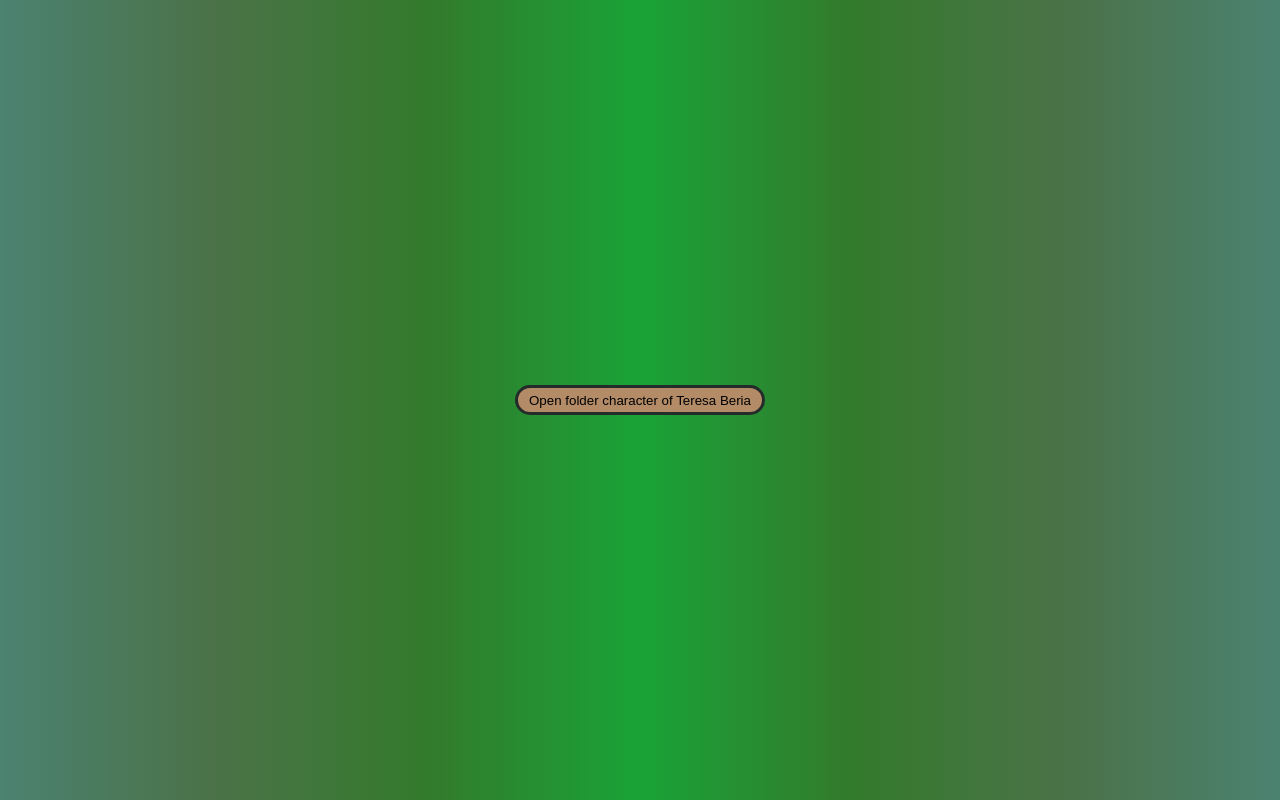
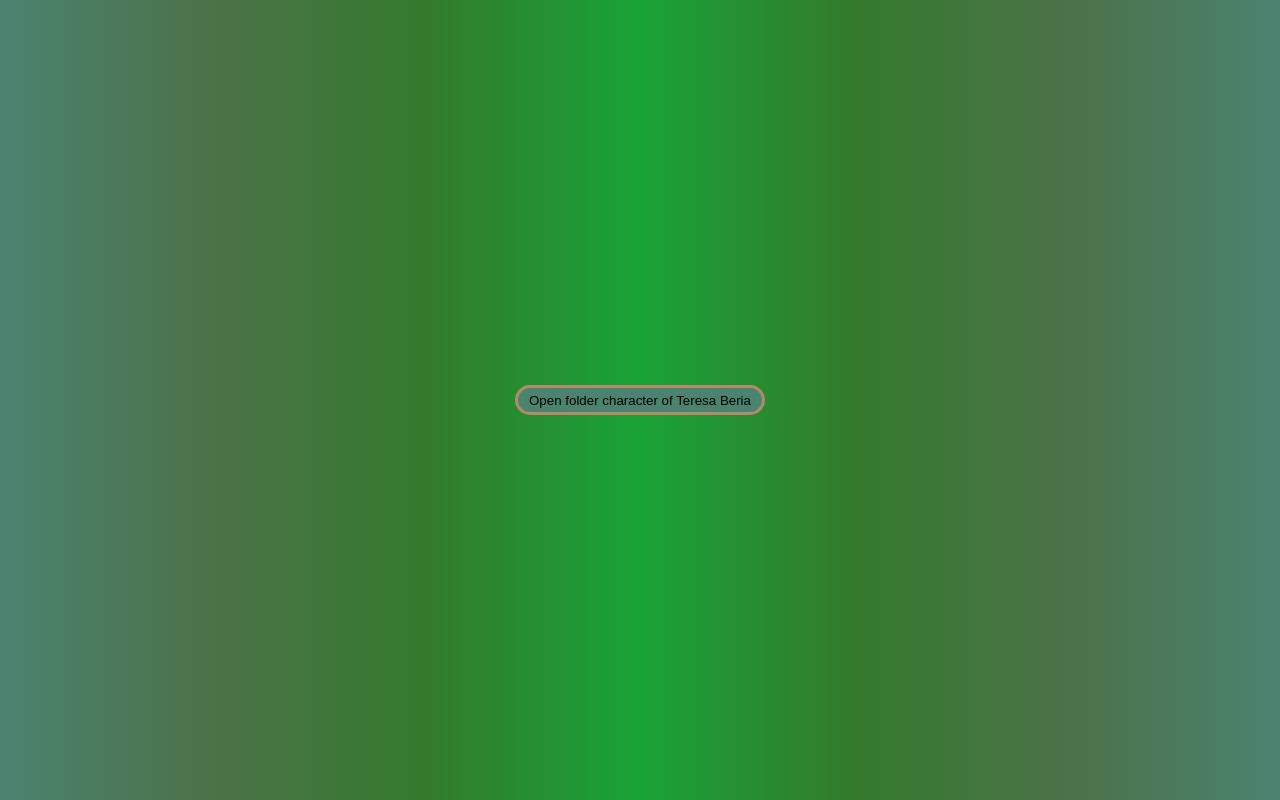
Before and after one commit to denisalecexe/personal_card_Teresa_Beria, a plain HTML site: page index.html in a window 1280 px wide. Drawn offline with Linux system fonts and the light colour scheme.

Commit message:
fixed color of button in css

```diff
--- a/style/style.css
+++ b/style/style.css
@@ -24,8 +24,8 @@ body {
   margin: 5px;
   padding: 5px;
   border-radius: 20px;
-  border: 3px #232b2b solid;
-  background-color: #b38b67;
+  border: 3px #b38b67 solid;
+  background-color: #4b8270;
 }
 
 .card {
```
